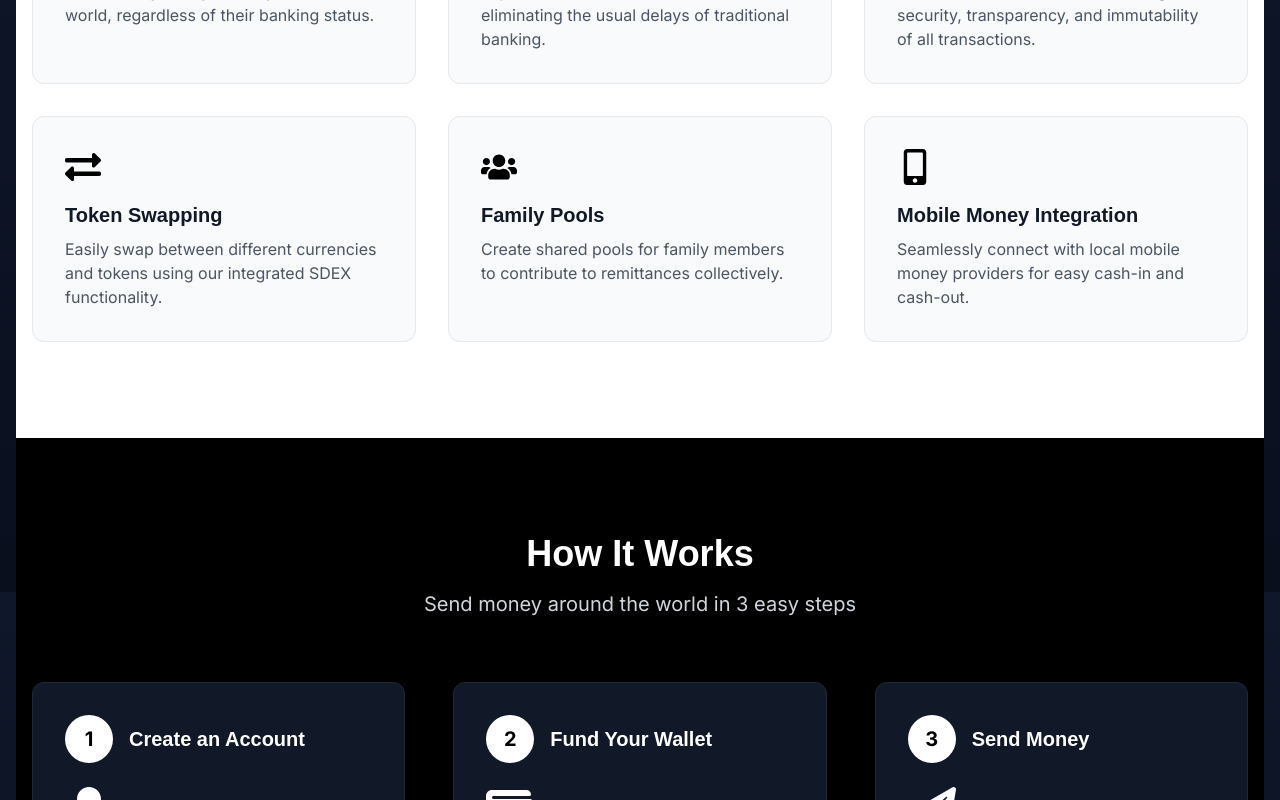
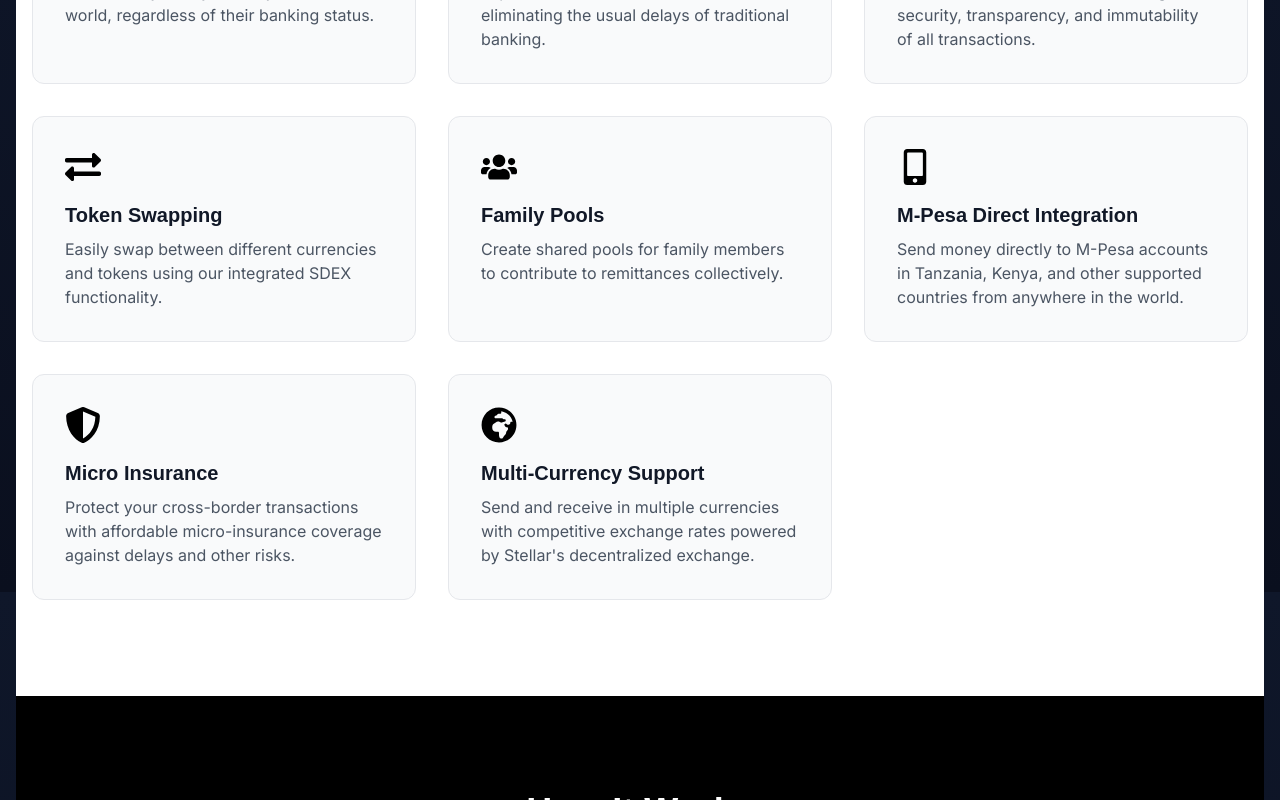
Before and after one commit to 0xMgwan/EazeFi, a React (Create React App) app in the folder client/: page / in a window 1280 px wide. Shown: the part 1008-1808 px from the top of the page. Built offline with nearby package versions, Linux system fonts and the light colour scheme; a web font is replaced by a local one.

Commit message:
Update Dashboard and Landing page components for improved UI/UX

```diff
--- a/client/src/components/dashboard/Dashboard.js
+++ b/client/src/components/dashboard/Dashboard.js
@@ -148,7 +148,7 @@ const Dashboard = () => {
         </Link>
 
         <Link
-          to="/family-pool"
+          to="/family-pools"
           className="bg-white hover:bg-gray-50 rounded-xl shadow-sm p-5 flex flex-col items-center justify-center transition-all duration-300 hover:shadow-md border border-gray-100 hover:border-black group"
         >
           <div className="w-14 h-14 bg-black rounded-full flex items-center justify-center mb-3 group-hover:scale-110 transition-transform duration-300">
--- a/client/src/pages/Landing.js
+++ b/client/src/pages/Landing.js
@@ -17,7 +17,7 @@ const Landing = () => {
                 <span className="bg-clip-text text-transparent bg-gradient-to-r from-gray-100 to-gray-400">ANYWHERE</span>
               </h1>
               <p className="text-xl md:text-2xl mb-10 text-gray-300">
-                Send money anywhere, travel back home with Eaze.
+                Send money anywhere, travel back home with <span className="text-green-400 font-bold">Eaze</span>.
               </p>
               <div className="flex flex-col sm:flex-row space-y-4 sm:space-y-0 sm:space-x-4">
                 <Link
@@ -132,9 +132,31 @@ const Landing = () => {
               <div className="text-black mb-4">
                 <FaMobileAlt className="text-4xl" />
               </div>
-              <h3 className="text-xl font-bold mb-2">Mobile Money Integration</h3>
+              <h3 className="text-xl font-bold mb-2">M-Pesa Direct Integration</h3>
               <p className="text-gray-600">
-                Seamlessly connect with local mobile money providers for easy cash-in and cash-out.
+                Send money directly to M-Pesa accounts in Tanzania, Kenya, and other supported countries from anywhere in the world.
+              </p>
+            </div>
+
+            {/* Feature 7 */}
+            <div className="bg-gray-50 p-8 rounded-xl border border-gray-200 hover:border-black transition duration-300">
+              <div className="text-black mb-4">
+                <FaShieldAlt className="text-4xl" />
+              </div>
+              <h3 className="text-xl font-bold mb-2">Micro Insurance</h3>
+              <p className="text-gray-600">
+                Protect your cross-border transactions with affordable micro-insurance coverage against delays and other risks.
+              </p>
+            </div>
+
+            {/* Feature 8 */}
+            <div className="bg-gray-50 p-8 rounded-xl border border-gray-200 hover:border-black transition duration-300">
+              <div className="text-black mb-4">
+                <FaGlobeAfrica className="text-4xl" />
+              </div>
+              <h3 className="text-xl font-bold mb-2">Multi-Currency Support</h3>
+              <p className="text-gray-600">
+                Send and receive in multiple currencies with competitive exchange rates powered by Stellar's decentralized exchange.
               </p>
             </div>
           </div>
```
